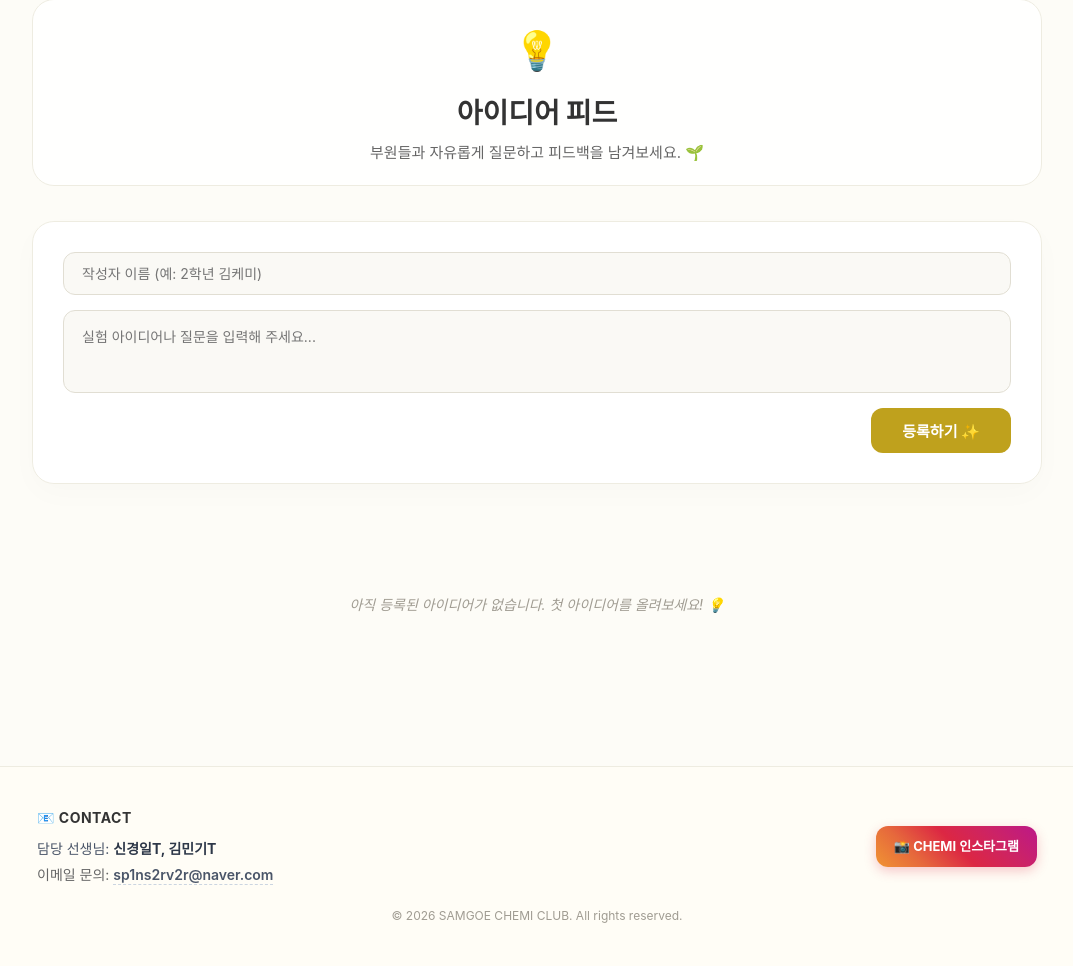
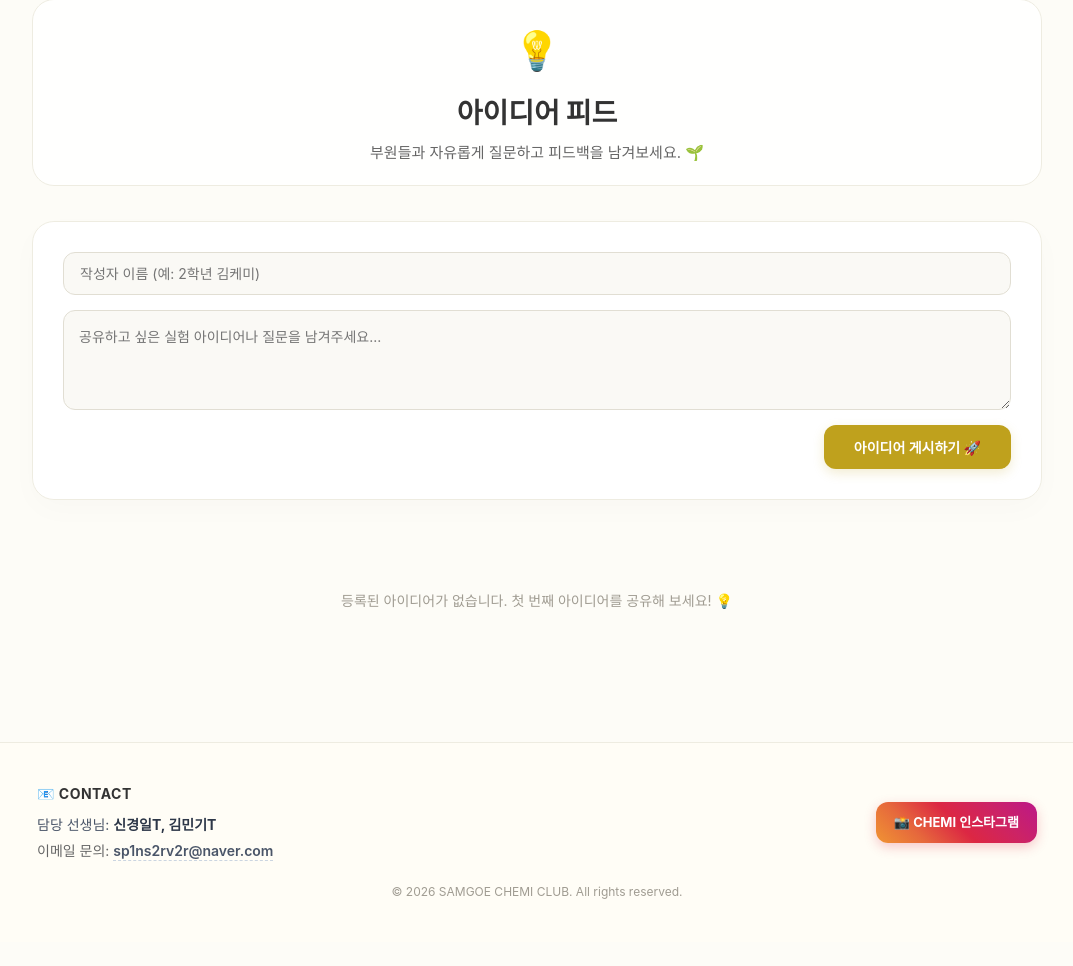
Before and after one commit to sunyoul-chemi/samgoe-chemi, a Flask app: page /ideas in a window 1280 px wide. Shown: the part 113-1079 px from the top of the page, without its empty margins (103-1176 px from the left). After the commit the page ends 1012 px from the top, so only its background shows below. Run offline with Flask 3, Linux system fonts and the light colour scheme; some libraries are stand-ins or nearby versions; some web fonts are replaced.

Commit message:
Update ideas.html

```diff
--- a/templates/ideas.html
+++ b/templates/ideas.html
@@ -10,74 +10,66 @@
 
     <div class="idea-form-card" style="background: rgba(255, 255, 255, 0.93); backdrop-filter: blur(5px); border-radius: 22px; border: 1px solid #eeece1; padding: 30px; box-shadow: 0 10px 30px rgba(0,0,0,0.02); margin-bottom: 40px;">
         <form action="/addIdea" method="POST" style="display: flex; flex-direction: column; gap: 15px;">
-            <input type="text" name="author" placeholder="작성자 이름 (예: 2학년 김케미)" required style="padding: 12px 18px; border: 1px solid #e1ded3; border-radius: 12px; background: #faf9f5; outline: none; font-size: 14px;">
-            <textarea name="content" placeholder="실험 아이디어나 질문을 입력해 주세요..." rows="3" required style="padding: 15px 18px; border: 1px solid #e1ded3; border-radius: 12px; background: #faf9f5; outline: none; font-size: 14px; resize: none;"></textarea>
-            <button type="submit" style="padding: 12px; background: #bfa11d; color: white; border: none; border-radius: 12px; font-weight: 700; cursor: pointer; font-size: 15px; align-self: flex-end; width: 140px;">등록하기 ✨</button>
+            <div style="display: flex; gap: 15px; flex-wrap: wrap;">
+                <input type="text" name="author" placeholder="작성자 이름 (예: 2학년 김케미)" required style="flex: 1; min-width: 200px; padding: 12px 16px; border: 1px solid #e1ded3; border-radius: 12px; font-size: 14px; background: #faf9f5; outline: none;">
+            </div>
+            <textarea name="content" placeholder="공유하고 싶은 실험 아이디어나 질문을 남겨주세요..." required rows="4" style="width: 100%; padding: 15px; border: 1px solid #e1ded3; border-radius: 12px; font-size: 14px; background: #faf9f5; outline: none; resize: vertical;"></textarea>
+            <button type="submit" style="align-self: flex-end; padding: 12px 30px; background: #bfa11d; color: white; border: none; border-radius: 12px; font-size: 14px; font-weight: 700; cursor: pointer; box-shadow: 0 4px 12px rgba(191,161,29,0.2);">아이디어 게시하기 🚀</button>
         </form>
     </div>
 
     <div class="ideas-feed-list" style="display: flex; flex-direction: column; gap: 25px;">
         {% for idea in ideas %}
-        <div class="idea-card" style="background: #fff; border-radius: 22px; border: 1px solid #eeece1; padding: 28px; box-shadow: 0 8px 25px rgba(0,0,0,0.015);">
-
-            <div style="display: flex; justify-content: space-between; align-items: flex-start; margin-bottom: 12px;">
-                <div>
-                    <strong style="font-size: 16px; color: #4a4538; font-weight: 800;">👤 {{ idea.author }}</strong>
-                    <span style="font-size: 12px; color: #a09c92; margin-left: 10px;">{{ idea.created_at.strftime('%Y-%m-%d %H:%M') if idea.created_at else '' }}</span>
+        <div style="background: #ffffff; border: 1px solid #eeece1; border-radius: 20px; padding: 25px; box-shadow: 0 4px 20px rgba(0,0,0,0.02); position: relative;">
+            <div style="display: flex; justify-content: space-between; align-items: center; margin-bottom: 12px;">
+                <div style="display: flex; align-items: center; gap: 10px;">
+                    <span style="font-weight: 800; color: #2d3748; font-size: 16px;">👤 {{ idea.author }}</span>
+                    <span style="font-size: 12px; color: #a0aec0;">{{ idea.created_at.strftime('%Y-%m-%d %H:%M') if idea.created_at else '' }}</span>
                 </div>
                 {% if session.get('is_admin') %}
-                <a href="/deleteIdea/{{ idea.id }}" onclick="return confirm('이 게시글을 삭제하시겠습니까?');" style="color: #dc3545; font-size: 12px; font-weight: 700; text-decoration: none; background: #ffe3e3; padding: 4px 8px; border-radius: 6px;">글 삭제</a>
+                <a href="/deleteIdea/{{ idea.id }}" onclick="return confirm('이 아이디어를 삭제하시겠습니까?');" style="color: #e53e3e; text-decoration: none; font-size: 13px; font-weight: 700; background: #fff5f5; padding: 4px 10px; border-radius: 8px;">삭제</a>
                 {% endif %}
             </div>
 
-            <p style="font-size: 15px; color: #2d3748; line-height: 1.7; margin: 0 0 20px 0; white-space: pre-wrap; word-break: break-all;">{{ idea.content }}</p>
+            <p style="color: #4a5568; font-size: 15px; line-height: 1.7; white-space: pre-wrap; margin-bottom: 20px;">{{ idea.content }}</p>
 
-            <div style="background: #faf9f5; border-radius: 16px; padding: 20px; border: 1px solid #eeece1;">
-                <h4 style="margin: 0 0 15px 0; font-size: 13px; color: #718096; font-weight: 700;">💬 피드백 / 댓글 {{ idea.comments|length }}개</h4>
+            <div style="background: #faf9f5; border-radius: 14px; padding: 18px; border: 1px solid #f0eef6;">
+                <h4 style="font-size: 13px; color: #718096; margin-top: 0; margin-bottom: 12px;">💬 댓글 목록</h4>
 
-                <div style="display: flex; flex-direction: column; gap: 12px; margin-bottom: 18px;">
-                    {% for comment in idea.comments %}
-                    <div style="background: #fff; padding: 12px 16px; border-radius: 12px; border: 1px solid #eeece1; display: flex; justify-content: space-between; align-items: flex-start;">
-                        <div>
-                            <span style="font-size: 12px; font-weight: 700; color: #bfa11d;">{{ comment.author }}</span>
-                            {% if comment.emoticon %}
-                            <span style="font-size: 14px; margin-left: 5px;">{{ comment.emoticon }}</span>
-                            {% endif %}
-                            <p style="margin: 4px 0 0 0; font-size: 13px; color: #4a5568;">{{ comment.content }}</p>
-                        </div>
-                        {% if session.get('is_admin') %}
-                        <a href="/deleteComment/{{ comment.id }}" onclick="return confirm('댓글을 삭제하시겠습니까?');" style="color: #dc3545; font-size: 10px; font-weight: 700; text-decoration: none;">삭제</a>
-                        {% endif %}
+                {% for comment in idea.comments %}
+                <div style="display: flex; justify-content: space-between; align-items: flex-start; margin-bottom: 10px; padding-bottom: 8px; border-bottom: 1px dashed #e2e8f0;">
+                    <div>
+                        <span style="font-size: 13px; font-weight: 700; color: #2d3748;">{{ comment.author }}</span>
+                        {% if comment.emoticon %}<span style="margin-left: 4px;">{{ comment.emoticon }}</span>{% endif %}
+                        <p style="font-size: 13px; color: #4a5568; margin: 3px 0 0 0;">{{ comment.content }}</p>
                     </div>
-                    {% else %}
-                    <div style="color: #a09c92; font-size: 12px; font-style: italic;">첫 댓글을 남겨주세요! 💬</div>
-                    {% endfor %}
+                    {% if session.get('is_admin') %}
+                    <a href="/deleteComment/{{ comment.id }}" onclick="return confirm('댓글을 삭제하시겠습니까?');" style="color: #e53e3e; font-size: 11px; text-decoration: none;">삭제</a>
+                    {% endif %}
                 </div>
+                {% endfor %}
 
-                <form action="/addComment/{{ idea.id }}" method="POST" style="display: flex; flex-direction: column; gap: 8px;">
+                <form action="/addComment/{{ idea.id }}" method="POST" style="margin-top: 15px; display: flex; flex-direction: column; gap: 8px;">
                     <div style="display: flex; gap: 8px;">
-                        <input type="text" name="author" placeholder="닉네임" required style="width: 110px; padding: 8px 12px; border: 1px solid #e1ded3; border-radius: 8px; font-size: 12px; outline: none; background: #fff;">
-                        <input type="text" name="content" placeholder="댓글 내용 입력..." required style="flex: 1; padding: 8px 12px; border: 1px solid #e1ded3; border-radius: 8px; font-size: 12px; outline: none; background: #fff;">
+                        <input type="text" name="author" placeholder="작성자" required style="width: 120px; padding: 8px 12px; border: 1px solid #d4d0be; border-radius: 8px; font-size: 12px;">
+                        <input type="text" name="content" placeholder="댓글을 입력하세요..." required style="flex: 1; padding: 8px 12px; border: 1px solid #d4d0be; border-radius: 8px; font-size: 12px;">
                     </div>
-
                     <div style="display: flex; justify-content: space-between; align-items: center;">
-                        <select name="emoticon" style="padding: 6px 10px; border: 1px solid #d4d0be; border-radius: 8px; font-size: 12px; background: #fff; color: #555; outline: none; font-weight: 600; cursor: pointer;">
+                        <select name="emoticon" style="padding: 6px 10px; border: 1px solid #d4d0be; border-radius: 8px; font-size: 12px;">
                             <option value="">✨ 반응 선택</option>
                             <option value="😍">😍 최고예요</option>
                             <option value="👍">👍 공감해요</option>
                             <option value="💡">💡 좋은생각</option>
                             <option value="🔥">🔥 응원해요</option>
                         </select>
-                        <button type="submit" style="padding: 7px 18px; background: #4a4538; color: white; border: none; border-radius: 8px; font-size: 12px; font-weight: 700; cursor: pointer;">전송 ✉️</button>
+                        <button type="submit" style="padding: 7px 18px; background: #2d3748; color: white; border: none; border-radius: 8px; font-size: 12px; font-weight: 700; cursor: pointer;">전송 ✉️</button>
                     </div>
                 </form>
             </div>
-
         </div>
         {% else %}
-        <div style="text-align: center; color: #a09c92; font-size: 14px; font-style: italic; padding: 70px 0;">아직 등록된 아이디어가 없습니다. 첫 아이디어를 올려보세요! 💡</div>
+        <div style="text-align: center; color: #a09c92; font-size: 14px; padding: 50px 0;">등록된 아이디어가 없습니다. 첫 번째 아이디어를 공유해 보세요! 💡</div>
         {% endfor %}
     </div>
-
 </div>
 {% endblock %}
```
